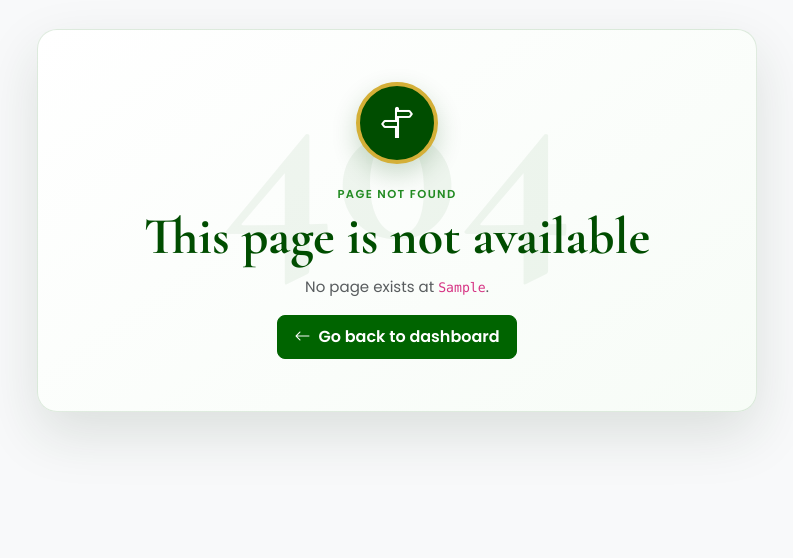
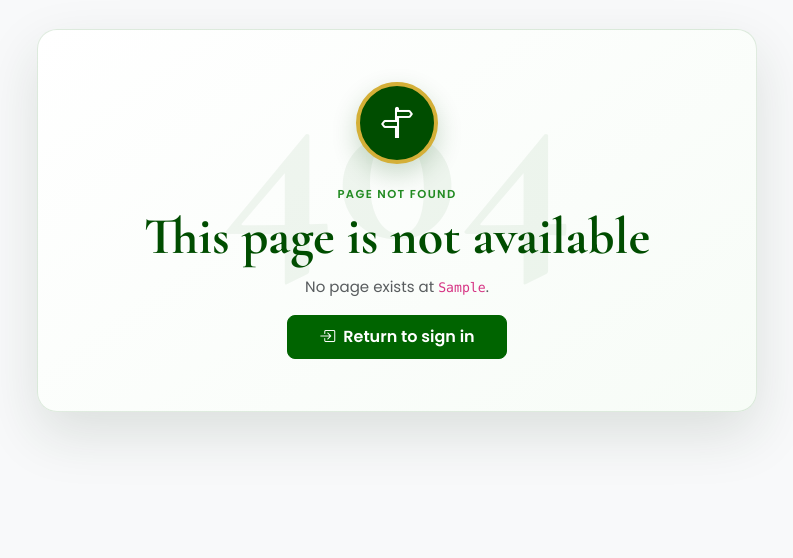
Before and after one commit to JAPHES/tsavomgt_hub, a Django app: template templates/errors/404.html in a window 1280 px wide. Shown: the part 169-727 px from the top of the page, without its empty margins (243-1036 px from the left). Run offline with Django 5.2, Linux system fonts and the light colour scheme; the template is opened without the code that fills it: most values are stand-ins (such as "Sample title", 1, 10 or a date in 2020); grey boxes marked "Sample" are stand-in pictures.

Commit message:
fix(errors): guide logged-out visitors to sign in

```diff
--- a/templates/errors/404.html
+++ b/templates/errors/404.html
@@ -10,9 +10,15 @@
         {% if requested_path %}
             <p class="text-muted">No page exists at <code>{{ requested_path }}</code>.</p>
         {% endif %}
-        <a class="btn btn-primary not-found-action" href="{% url 'dashboard:index' %}">
-            <i class="bi bi-arrow-left me-2" aria-hidden="true"></i>Go back to dashboard
-        </a>
+        {% if user.is_authenticated %}
+            <a class="btn btn-primary not-found-action" href="{% url 'dashboard:index' %}">
+                <i class="bi bi-arrow-left me-2" aria-hidden="true"></i>Go back to dashboard
+            </a>
+        {% else %}
+            <a class="btn btn-primary not-found-action" href="{% url 'accounts:login' %}">
+                <i class="bi bi-box-arrow-in-right me-2" aria-hidden="true"></i>Return to sign in
+            </a>
+        {% endif %}
     </div>
 </section>
 {% endblock %}
```
Also changed, not shown: core/tests/test_errors.py (+16 -6 lines).
